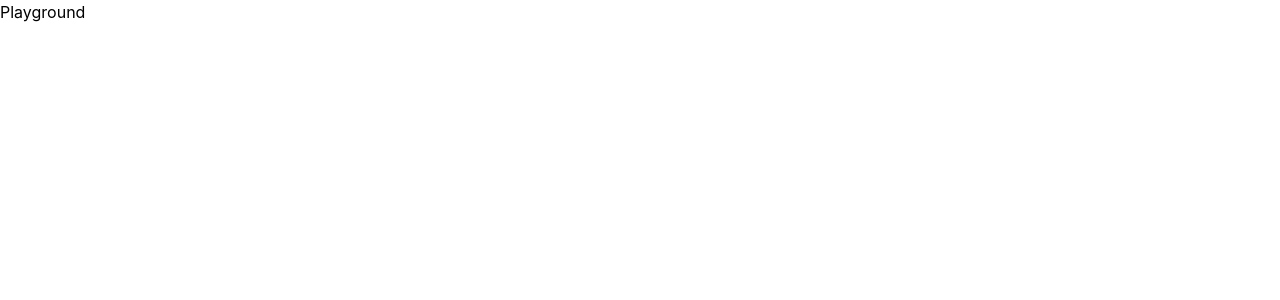
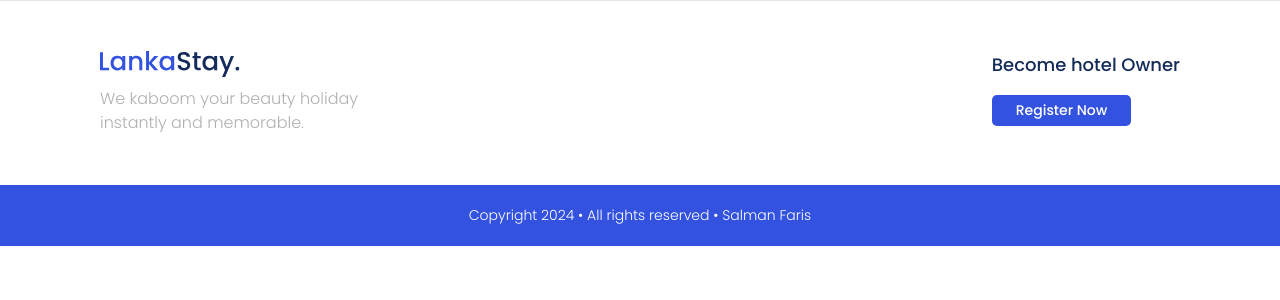
Before and after one commit to archis-academy/november-frontend-lankastay-1, a React (Vite) app: page /playground in a window 1280 px wide. Shown: the top 300 px of the page. Built offline with nearby package versions, Linux system fonts and the light colour scheme.

Commit message:
footer done

```diff
--- /dev/null
+++ b/src/footer/Footer.jsx
@@ -0,0 +1,22 @@
+import React from 'react';
+import './Footer.scss';
+
+function Footer() {
+  return (
+    <div className='footer'>
+      <div className='footer-container'>
+        <div className='footerLogo'>
+          <img src='/logo.svg' alt='' />
+          <p>We kaboom your beauty holiday instantly and memorable.</p>
+        </div>
+        <div className='footerButton'>
+          <h4>Become hotel Owner</h4>
+          <button>Register Now</button>
+        </div>
+      </div>
+      <div className='bottom'>Copyright 2024 • All rights reserved • Salman Faris</div>
+    </div>
+  );
+}
+
+export default Footer;
--- /dev/null
+++ b/src/footer/Footer.scss
@@ -0,0 +1,79 @@
+@import '../main.scss';
+
+.footer {
+  border-top: 1px solid rgba(229, 229, 229, 1);
+
+  .footer-container {
+    justify-content: space-between;
+    display: flex;
+    padding: 50px 100px;
+
+    @media (max-width: 768px) {
+      flex-direction: column;
+      padding: 25px 20px;
+      align-items: center;
+      display: flex;
+      gap: 30px;
+      text-align: center;
+    }
+
+    .footerLogo {
+      max-width: 258px;
+      display: grid;
+      gap: 10px;
+
+      @media (max-width: 768px) {
+        justify-items: center;
+        width: 100%;
+      }
+
+      p {
+        color: rgba(176, 176, 176, 1);
+        font-weight: 300;
+      }
+    }
+
+    .footerButton {
+      display: flex;
+      flex-direction: column;
+      gap: 17px;
+
+      @media (max-width: 768px) {
+        gap: 10px;
+        align-items: center;
+        width: 100%;
+      }
+
+      button {
+        padding: 5px 24px;
+        border-radius: 5px;
+        background-color: rgba(50, 82, 223, 1);
+        color: rgba(255, 255, 255, 1);
+        font-weight: 500;
+        font-size: 14px;
+        border: none;
+        width: fit-content;
+        cursor: pointer;
+
+        &:hover {
+          opacity: 0.9;
+        }
+      }
+
+      h4 {
+        font-weight: 500;
+        font-size: 18px;
+        color: rgba(21, 44, 91, 1);
+      }
+    }
+  }
+
+  .bottom {
+    background-color: rgba(50, 82, 223, 1);
+    color: rgba(255, 255, 255, 1);
+    text-align: center;
+    padding: 20px 0px;
+    font-weight: 300;
+    font-size: 14px;
+  }
+}
--- a/src/main.scss
+++ b/src/main.scss
@@ -1 +1,2 @@
-@use "./styles/reset" as *;
+@use './styles/reset' as *;
+@import url('https://fonts.googleapis.com/css2?family=Poppins:ital,wght@0,100;0,200;0,300;0,400;0,500;0,600;0,700;0,800;0,900;1,100;1,200;1,300;1,400;1,500;1,600;1,700;1,800;1,900&display=swap');
--- a/src/pages/playground/index.jsx
+++ b/src/pages/playground/index.jsx
@@ -1,9 +1,12 @@
-import React from 'react'
+import React from 'react';
+import Footer from '../../footer/Footer';
 
 const Playground = () => {
   return (
-    <div>Playground</div>
-  )
-}
+    <div>
+      <Footer />
+    </div>
+  );
+};
 
-export default Playground
+export default Playground;
--- a/src/styles/_reset.scss
+++ b/src/styles/_reset.scss
@@ -14,7 +14,7 @@
 
 body {
   line-height: 1.5;
-  font-family: "Inter", sans-serif;
+  font-family: "Poppins", sans-serif;
   -webkit-font-smoothing: antialiased;
 }
 
```
